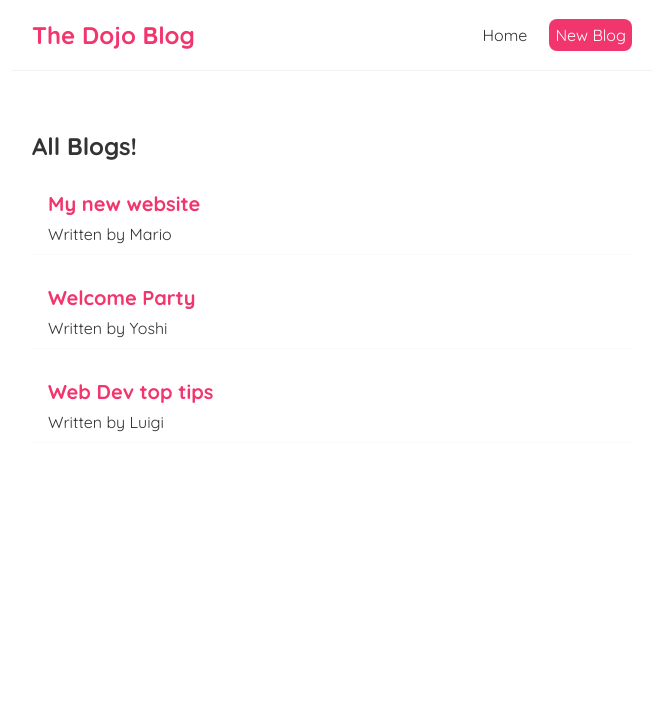
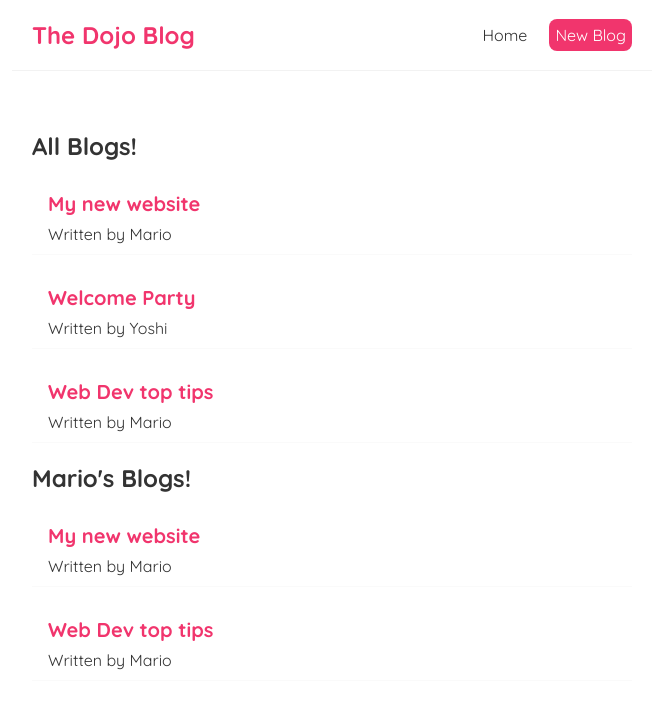
Before and after one commit to samseen/dojo-blog, a React (Create React App) app: page / in a window 1280 px wide. Shown: the top 708 px of the page, without its empty margins (308-971 px from the left). Built offline with nearby package versions, Linux system fonts and the light colour scheme; the HTML template or start-up script is replaced by a standard one.

Commit message:
Filtered items and passed it in props.

```diff
--- a/src/Home/Home.jsx
+++ b/src/Home/Home.jsx
@@ -5,12 +5,13 @@
     const [blogs, setBlogs] = useState([
         { title: 'My new website', body: 'lorem ipsum...', author: 'Mario', id: 1 },
         { title: 'Welcome Party', body: 'lorem ipsum...', author: 'Yoshi', id: 2 },
-        { title: 'Web Dev top tips', body: 'lorem ipsum...', author: 'Luigi', id: 3 }
+        { title: 'Web Dev top tips', body: 'lorem ipsum...', author: 'Mario', id: 3 }
     ]);
 
     return (
         <div className="home">
             <BlogList blogs={blogs} title="All Blogs!" />
+            <BlogList blogs={blogs.filter((blog) => blog.author === 'Mario')} title="Mario's Blogs!" />
         </div>
     )
 }
```
